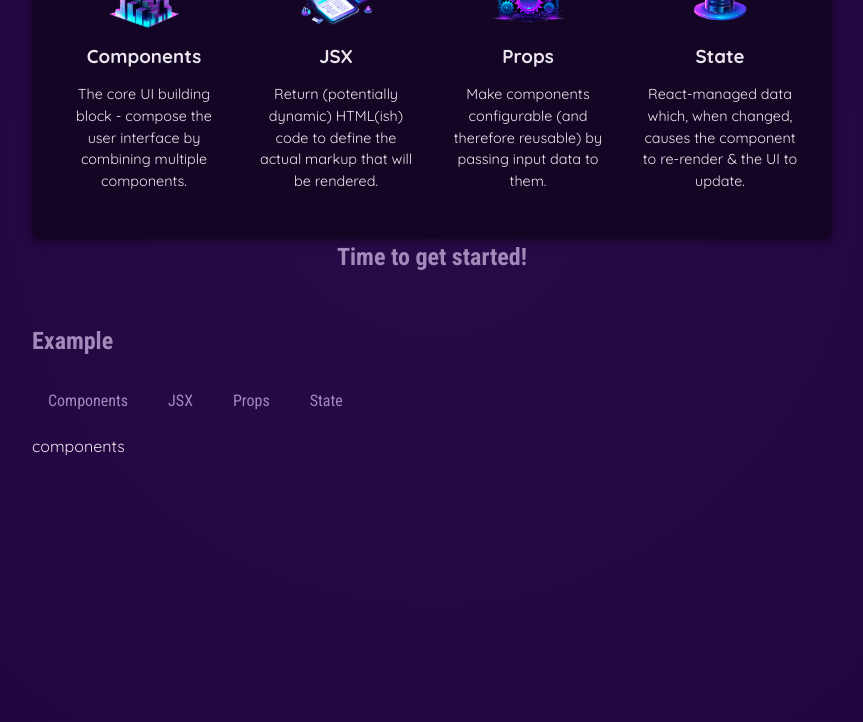
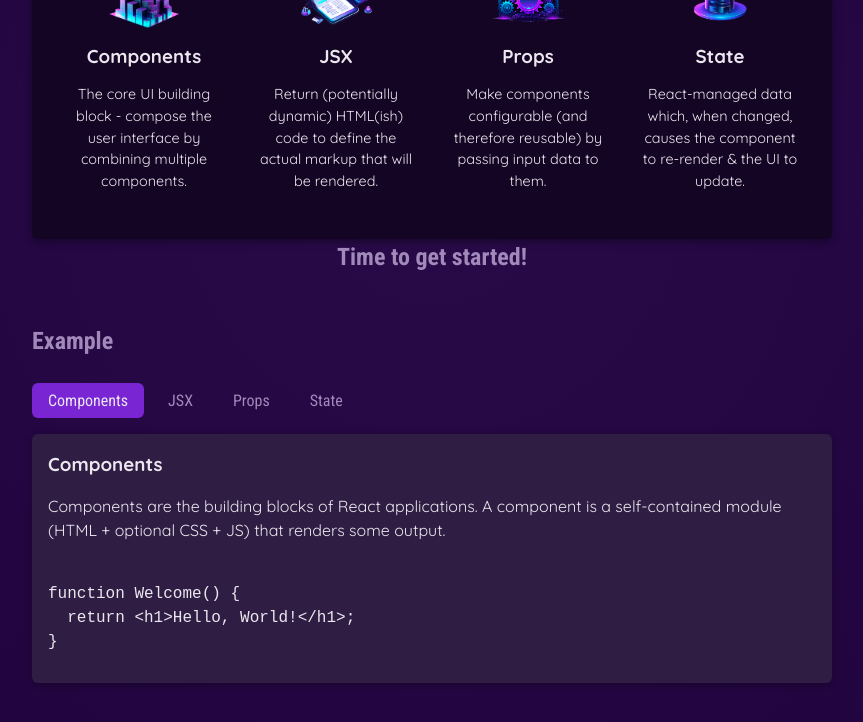
Before and after one commit to roshankumarpanjiyara/react-tutorials, a React (Vite) app in the folder 01-starting-project/: page / in a window 1280 px wide. Both pictures are taken after a click on the button "Components". Shown: the part 460-1182 px from the top of the page, without its empty margins (208-1071 px from the left). Built offline with nearby package versions, Linux system fonts and the light colour scheme.

Commit message:
Modified Commit

```diff
--- a/01-starting-project/src/App.jsx
+++ b/01-starting-project/src/App.jsx
@@ -1,19 +1,20 @@
-import { useState } from 'react'; //react hooks
+import { useState } from "react"; //react hooks
 
-import componentImg from './assets/components.png';
-import { CORE_CONCEPTS } from './data.js';
-import Header from './components/Header.jsx';
-import CoreConcept from './components/CoreConcept.jsx';
-import TabButton from './components/TabButton.jsx';
+import componentImg from "./assets/components.png";
+import { CORE_CONCEPTS } from "./data.js";
+import { EXAMPLES } from "./data.js";
+import Header from "./components/Header.jsx";
+import CoreConcept from "./components/CoreConcept.jsx";
+import TabButton from "./components/TabButton.jsx";
 
 function App() {
-  const [selectedTopic, setSelectedTopic]= useState('Please click a button');
-  function handleSelect(selectedButton){
+  const [selectedTopic, setSelectedTopic] = useState();
+  function handleSelect(selectedButton) {
     //selectedButton => 'components', 'jsx', 'props', 'state'
-      // console.log(selectedButton);
-      setSelectedTopic(selectedButton);
-      console.log(selectedTopic);
-  };
+    // console.log(selectedButton);
+    setSelectedTopic(selectedButton);
+    console.log(selectedTopic);
+  }
   return (
     <div>
       <Header></Header>
@@ -21,25 +22,69 @@
         <section id="core-concepts">
           <h2>Core Concept</h2>
           <ul>
+            {/* Dynamic core concept */}
+            {CORE_CONCEPTS.map((conceptItem) => <CoreConcept {...conceptItem} />)}
             {/* user defined attribute convert to object in props */}
-            <CoreConcept title="Components" description={CORE_CONCEPTS[0].description} image={componentImg}/>
+            {/* <CoreConcept
+              title="Components"
+              description={CORE_CONCEPTS[0].description}
+              image={componentImg}
+            /> */}
             {/* dynamic content */}
-            <CoreConcept title={CORE_CONCEPTS[1].title} description={CORE_CONCEPTS[1].description} image={CORE_CONCEPTS[1].image}/>
-            <CoreConcept title={CORE_CONCEPTS[2].title} description={CORE_CONCEPTS[2].description} image={CORE_CONCEPTS[2].image}/>
+            {/* <CoreConcept
+              title={CORE_CONCEPTS[1].title}
+              description={CORE_CONCEPTS[1].description}
+              image={CORE_CONCEPTS[1].image}
+            />
+            <CoreConcept
+              title={CORE_CONCEPTS[2].title}
+              description={CORE_CONCEPTS[2].description}
+              image={CORE_CONCEPTS[2].image}
+            /> */}
             {/* when attribute and props name are same use spread method of JS */}
-            <CoreConcept {...CORE_CONCEPTS[3]}/>
+            {/* <CoreConcept {...CORE_CONCEPTS[3]} /> */}
           </ul>
         </section>
         <h2>Time to get started!</h2>
-        <section id='examples'>
+        <section id="examples">
           <h2>Example</h2>
           <menu>
-            <TabButton onSelect={() => handleSelect('components')}>Components</TabButton>
-            <TabButton onSelect={() => handleSelect('jsx')}>JSX</TabButton>
-            <TabButton onSelect={() => handleSelect('props')}>Props</TabButton>
-            <TabButton onSelect={() => handleSelect('state')}>State</TabButton>
+            <TabButton
+              onSelect={() => handleSelect("components")}
+              isSelected={selectedTopic === "components"}
+            >
+              Components
+            </TabButton>
+            <TabButton
+              onSelect={() => handleSelect("jsx")}
+              isSelected={selectedTopic === "jsx"}
+            >
+              JSX
+            </TabButton>
+            <TabButton
+              onSelect={() => handleSelect("props")}
+              isSelected={selectedTopic === "props"}
+            >
+              Props
+            </TabButton>
+            <TabButton
+              onSelect={() => handleSelect("state")}
+              isSelected={selectedTopic === "state"}
+            >
+              State
+            </TabButton>
           </menu>
-          {selectedTopic}
+          {!selectedTopic ? (
+            <p>Please select a topic</p>
+          ) : (
+            <div id="tab-content">
+              <h3>{EXAMPLES[selectedTopic].title}</h3>
+              <p>{EXAMPLES[selectedTopic].description}</p>
+              <pre>
+                <code>{EXAMPLES[selectedTopic].code}</code>
+              </pre>
+            </div>
+          )}
         </section>
       </main>
     </div>
--- a/01-starting-project/src/components/TabButton.jsx
+++ b/01-starting-project/src/components/TabButton.jsx
@@ -2,7 +2,7 @@
   return (
     <li>
         {/* <button>{props.children}</button> */}
-        <button onClick={props.onSelect}>{props.children}</button>
+        <button className={props.isSelected ? 'active' : undefined} onClick={props.onSelect}>{props.children}</button>
     </li>
   );
 }
--- a/01-starting-project/src/data.js
+++ b/01-starting-project/src/data.js
@@ -29,3 +29,54 @@
       'React-managed data which, when changed, causes the component to re-render & the UI to update.',
   },
 ];
+
+export const EXAMPLES = {
+  components: {
+    title: 'Components',
+    description:
+      'Components are the building blocks of React applications. A component is a self-contained module (HTML + optional CSS + JS) that renders some output.',
+    code: `
+function Welcome() {
+  return <h1>Hello, World!</h1>;
+}`,
+  },
+  jsx: {
+    title: 'JSX',
+    description:
+      'JSX is a syntax extension to JavaScript. It is similar to a template language, but it has full power of JavaScript (e.g., it may output dynamic content).',
+    code: `
+<div>
+  <h1>Welcome {userName}</h1>
+  <p>Time to learn React!</p>
+</div>`,
+  },
+  props: {
+    title: 'Props',
+    description:
+      'Components accept arbitrary inputs called props. They are like function arguments.',
+    code: `
+function Welcome(props) {
+  return <h1>Hello, {props.name}</h1>;
+}`,
+  },
+  state: {
+    title: 'State',
+    description:
+      'State allows React components to change their output over time in response to user actions, network responses, and anything else.',
+    code: `
+function Counter() {
+  const [isVisible, setIsVisible] = useState(false);
+
+  function handleClick() {
+    setIsVisible(true);
+  }
+
+  return (
+    <div>
+      <button onClick={handleClick}>Show Details</button>
+      {isVisible && <p>Amazing details!</p>}
+    </div>
+  );
+}`,
+  },
+};
```
